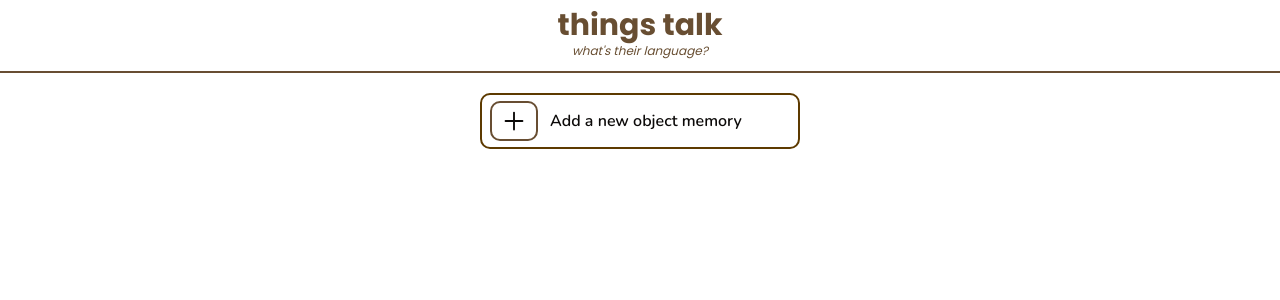
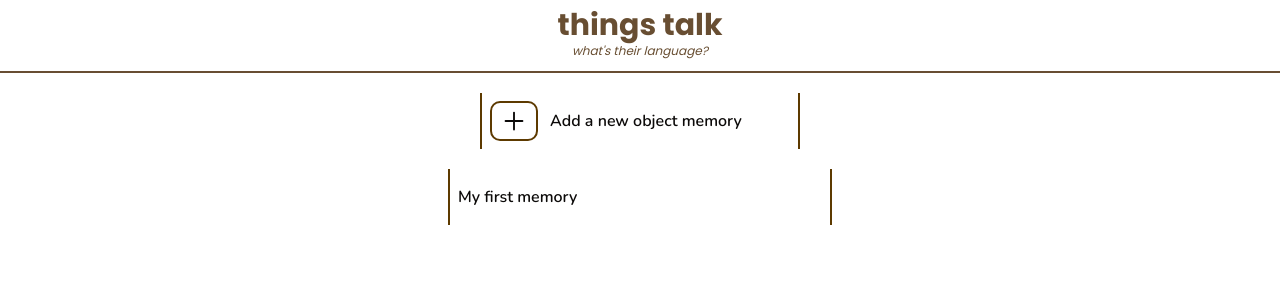
Before and after one commit to leonjretr/pit-stop, a Next.js app: page / in a window 1280 px wide. Shown: the top 300 px of the page. Built offline with nearby package versions, Linux system fonts and the light colour scheme.

Commit message:
Added: changes to page.tsx

```diff
--- a/src/app/page.tsx
+++ b/src/app/page.tsx
@@ -1,18 +1,20 @@
+import ObjectMemoryCard from "@/components/cards/ObjectMemoryCard";
 import {IoAdd} from "react-icons/io5";
 
 export default function Home() {
     return (
         <div className={"min-h-screen bg-white"}>
-            <div className={"flex justify-center p-5"}>
-                <div className={"flex items-center w-80 h-14 gap-3 border-2 border-brand-walnut p-2 font-nunito rounded-lg"}>
+            <div className={"flex flex-col items-center justify-center p-5 gap-y-5"}>
+                <div className={"flex items-center w-80 h-14 gap-3 border-x-2 border-brand-walnut p-2 font-nunito"}>
                     <button
-                        className={"flex items-center justify-center w-12 hover:scale-110 hover:bg-neutral-100 active:scale-95 transition-transform cursor-pointer h-10 border-2 border-brand-coffee font-bold rounded-lg"}>
+                        className={"flex items-center justify-center w-12 hover:scale-110 hover:bg-neutral-100 active:scale-95 transition-transform cursor-pointer h-10 border-2 border-brand-walnut font-bold rounded-lg"}>
                         <IoAdd className={"text-3xl"}/>
                     </button>
                     <div className={"font-semibold"}>
                         Add a new object memory
                     </div>
                 </div>
+                <ObjectMemoryCard/>
             </div>
         </div>
     );
--- /dev/null
+++ b/src/components/cards/ObjectMemoryCard.tsx
@@ -0,0 +1,14 @@
+import React from 'react';
+import {IoAdd} from "react-icons/io5";
+
+const ObjectMemoryCard = () => {
+    return (
+        <div className={"flex items-center w-96 h-14 gap-3 border-x-2 border-brand-walnut p-2 font-nunito"}>
+            <div className={"font-semibold"}>
+                My first memory
+            </div>
+        </div>
+    );
+};
+
+export default ObjectMemoryCard;
```
